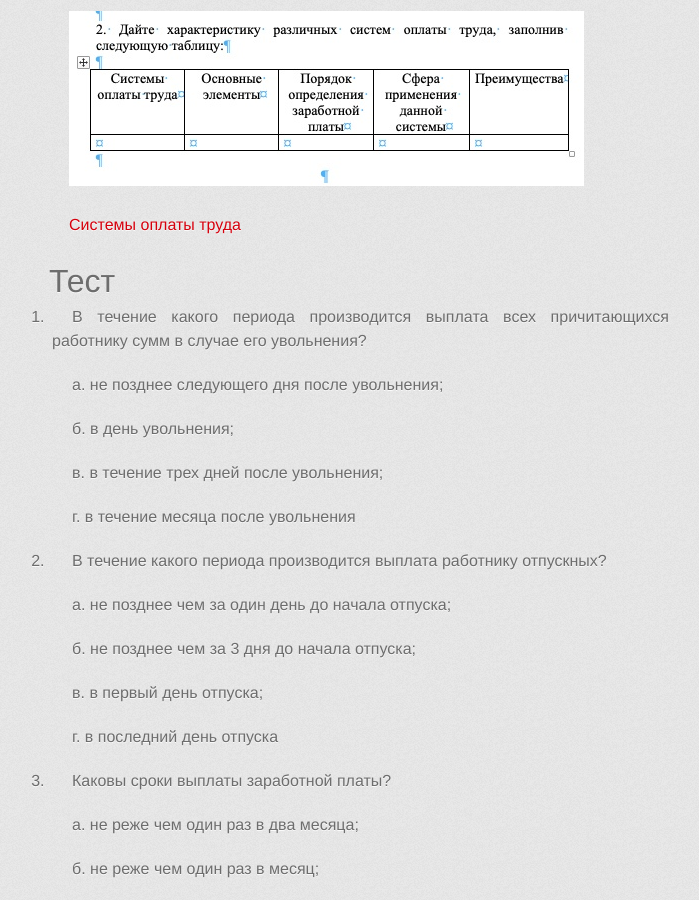
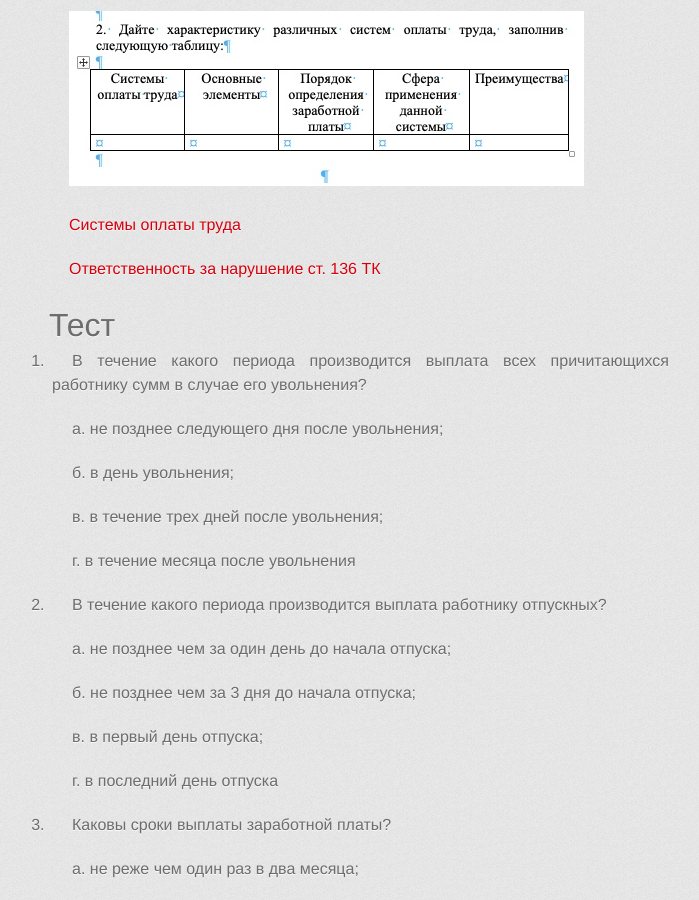
Before and after one commit to a-nova/a-nova.github.io, a Jekyll site: the page built from _tr/8.md, in a window 1280 px wide and 900 px high, scrolled down 2357 px. Shown: the whole window, without its empty margins (281-980 px from the left). Built offline with Jekyll 4.4.1, drawn with Linux system fonts in a browser that asks for light colours; some web fonts are replaced.

```diff
--- a/_tr/8.md
+++ b/_tr/8.md
@@ -18,6 +18,8 @@
 ![](./8/table.jpg)
 
 [Системы оплаты труда](./8/Sistemy_Oplaty_Truda_konsultantplyus_2021.docx)
+
+[Ответственность за нарушение ст. 136 ТК](./8/Ответственность за нарушение 136 ТК.docx)
 
 # Тест
 
```
Also changed, not shown: 1 other file.
